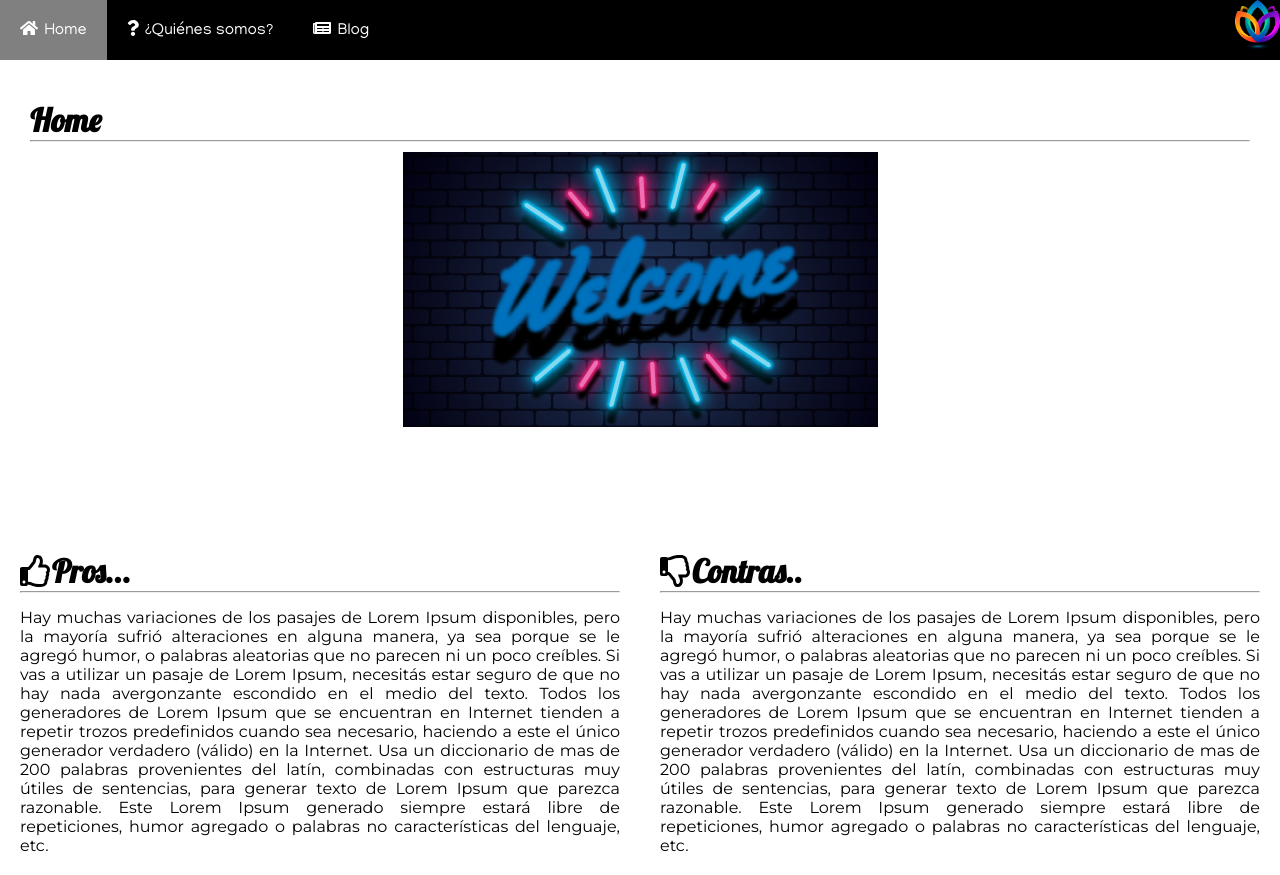
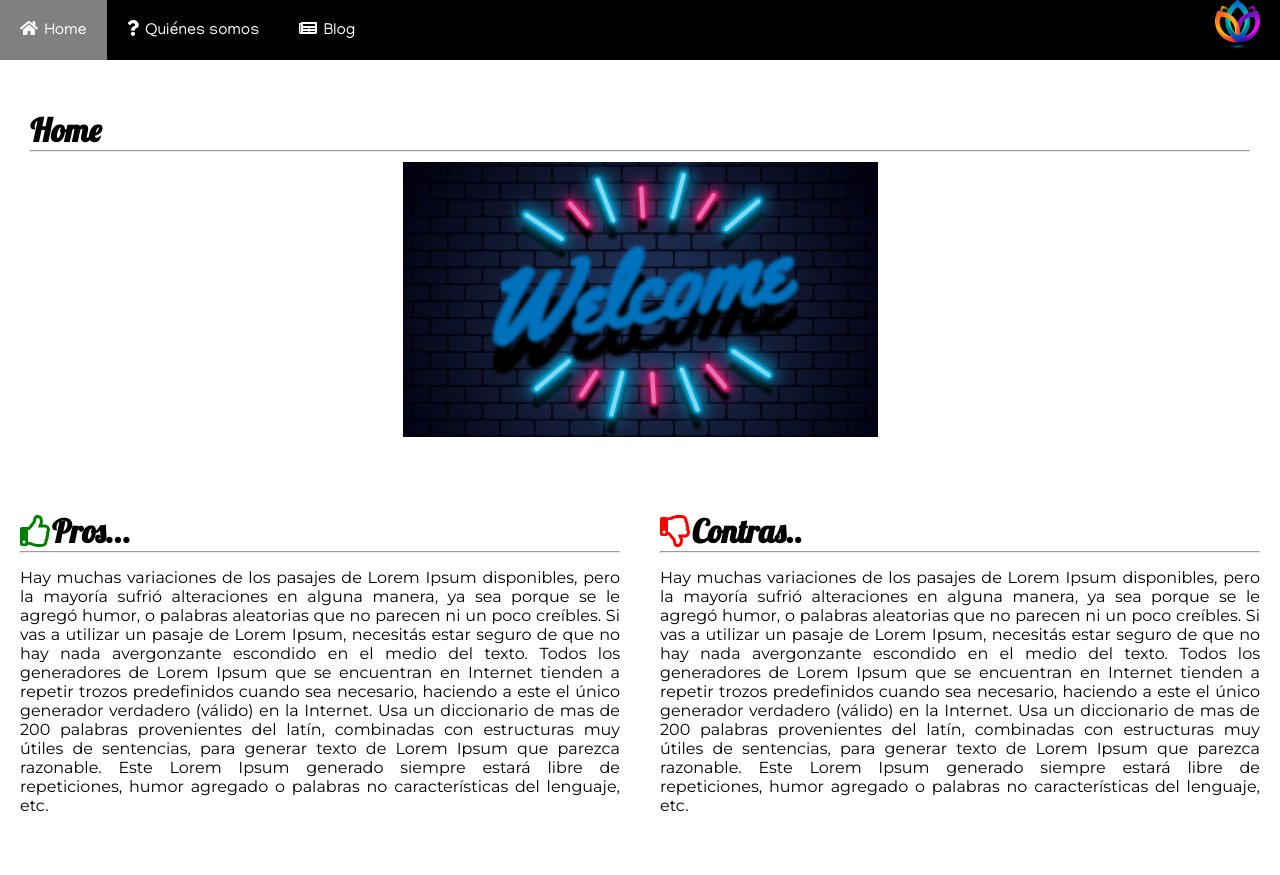
Before and after one commit to artmcel/prueba-1, an Angular app: page /home in a window 1280 px wide. After the commit the page ends 835 px from the top, so only its background shows below. Built offline with nearby package versions, Linux system fonts and the light colour scheme.

Commit message:
Mejoras con css

```diff
--- a/src/app/pages/home/home.component.css
+++ b/src/app/pages/home/home.component.css
@@ -3,6 +3,13 @@
     margin-top: 10px;
 }
 
+.fa-thumbs-up {
+  color: green;
+}
+
+.fa-thumbs-down {
+  color: red;
+}
 
 @media only screen and (max-width: 600px) {
   img {
@@ -14,7 +21,7 @@
 }
 
 @media only screen and (min-width: 600px) {
-  .eimg {
+  .img {
     max-width: 100%;
     height: auto;
   }
@@ -28,7 +35,7 @@
 }
 
 @media only screen and (min-width: 992px) {
-  .eximg {
+  .img {
     max-width: 100%;
     height: auto;
     display: block;
--- a/src/app/pages/navbar/navbar.component.css
+++ b/src/app/pages/navbar/navbar.component.css
@@ -1,3 +1,8 @@
+header {
+  width: 100%;
+  position: sticky;
+  top: 0;
+}
 .navbar {
   font-family: 'Manjari', sans-serif;
   background: black;
@@ -25,7 +30,13 @@ nav ul li a {
   text-decoration: none;
 }
 
+/*
 nav ul li:hover {
+  background: grey;
+}
+*/
+
+.active {
   background: grey;
 }
 
@@ -33,6 +44,7 @@ nav img {
   width: auto;
   height: 50px;
   float: right;
+  margin-right: 20px;
 }
 
 @media screen and (max-width: 600px) {
--- a/src/app/pages/navbar/navbar.component.html
+++ b/src/app/pages/navbar/navbar.component.html
@@ -1,7 +1,8 @@
+<header>
   <nav class="navbar">
     <ul>
       <li>
-      <a routerLink="/home">
+        <a routerLink="/home" [routerLinkActive]="['active']">
           <span class="icon is-small">
             <i class="fas fa-home"></i>
           </span>
@@ -10,16 +11,16 @@
       </li>
 
       <li>
-      <a routerLink="/quienes-somos">
+        <a routerLink="/quienes-somos" [routerLinkActive]="['active']">
           <span class="icon is-small">
             <i class="fas fa-question"></i>
           </span>
-        <span class="nombre">¿Quiénes somos?</span>
+          <span class="nombre">Quiénes somos</span>
         </a>
       </li>
 
       <li>
-      <a routerLink="/blog">
+        <a routerLink="/blog" [routerLinkActive]="['active']">
           <span class="icon is-small">
             <i class="fas fa-newspaper"></i>
           </span>
@@ -28,8 +29,11 @@
       </li>
 
       <picture>
+        <a [href]="['/home']">
           <img src="../../../assets/img/2517507.png" alt="">
+        </a>
       </picture>
     </ul>
   </nav>
+</header>
 <router-outlet></router-outlet>
--- a/src/styles.css
+++ b/src/styles.css
@@ -6,12 +6,13 @@
 }
 
 .container {
+  display: grid;
   padding: 30px;
 }
 
 h1 {
   font-family: 'Lobster', cursive;
-  margin-top: 70px;
+  margin-top: 20px;
 }
 
 p {
```
Lines whose indentation alone changed are shown as unchanged.
